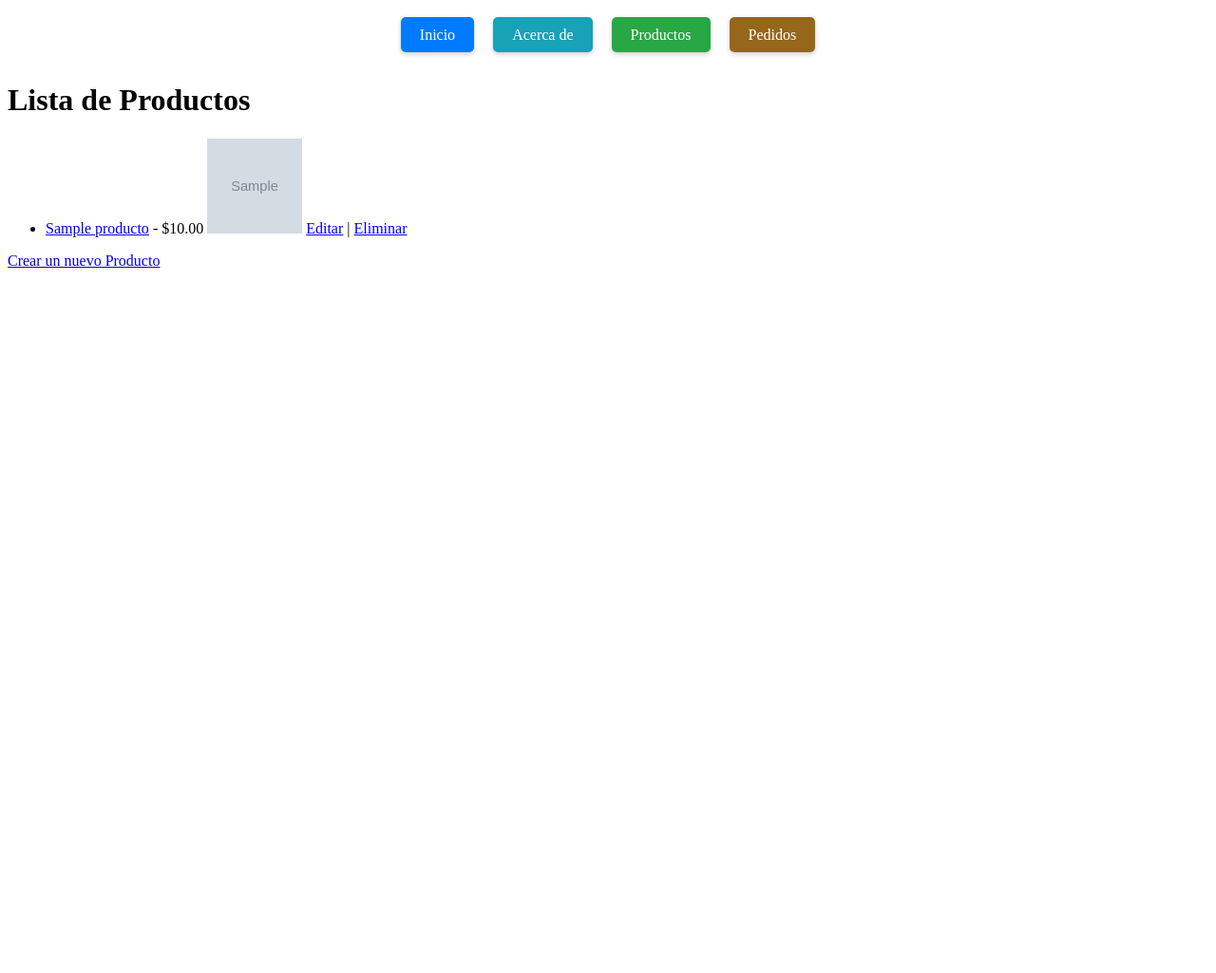
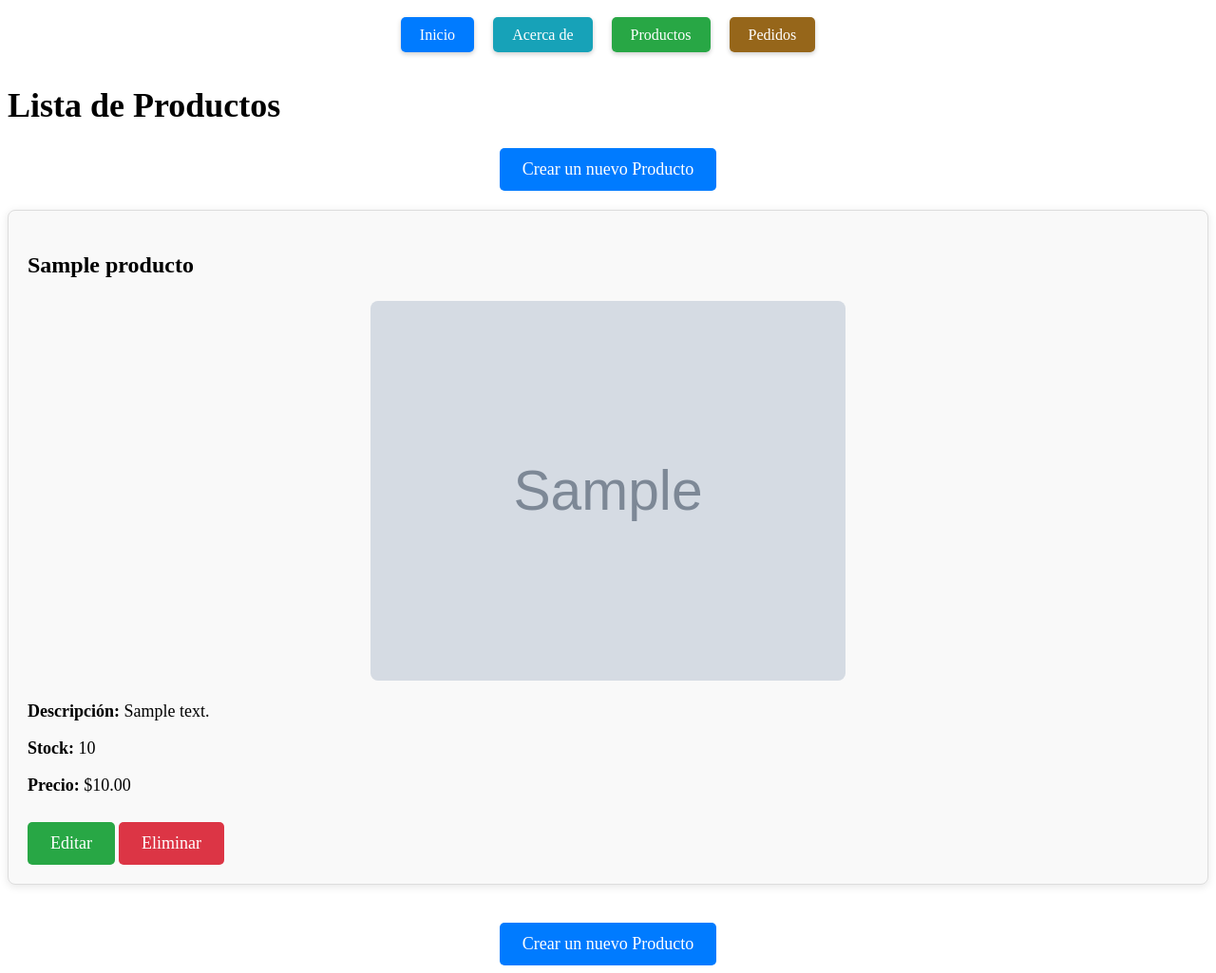
Before and after one commit to SalvaG67/TuPrimeraPagina-Breme, a Django app: page /productos/list/ in a window 1280 px wide. Shown: the whole page at 95% size. Before the commit the page ends 282 px from the top, so only its background shows below. Run offline with Django 5.2, Linux system fonts and the light colour scheme; tables that the repository leaves empty hold one stand-in row (values such as "Sample post"); grey boxes marked "Sample" are stand-in pictures.

Commit message:
agregar fotos

```diff
--- a/herreria/templates/herreria/producto_update.html
+++ b/herreria/templates/herreria/producto_update.html
@@ -2,7 +2,7 @@
 
 {% block content %}
   <h1>Editar Producto</h1>
-  <form method="post">
+  <form method="post" enctype="multipart/form-data">
     {% csrf_token %}
     {{ form.as_p }}
     <button type="submit">Actualizar Producto</button>
--- a/herreria/templates/herreria/productos_list.html
+++ b/herreria/templates/herreria/productos_list.html
@@ -1,22 +1,46 @@
 {% extends 'herreria/base.html' %}
 
 {% block content %}
-    <h1>Lista de Productos</h1>
-    <ul>
-        {% for producto in productos %}
-            <li>
-                <a href="{% url 'producto_update' producto.pk %}">{{ producto.nombre }}</a> - ${{ producto.precio }}
+    <div class="container mt-4">
+        <h1 style="font-size: 36px; font-weight: bold;">Lista de Productos</h1>
 
-                <!-- Mostrar la imagen del producto si existe -->
-                {% if producto.imagen %}
-                    <img src="{{ producto.imagen.url }}" alt="{{ producto.nombre }}" style="width: 100px; height: 100px;">
-                {% endif %}
-                <a href="{% url 'producto_update' producto.pk %}">Editar</a> |
-                <a href="{% url 'producto_delete' producto.pk %}">Eliminar</a>
-            </li>
-        {% empty %}
-            <p>No hay productos disponibles.</p>
-        {% endfor %}
-    </ul>
-    <a href="{% url 'producto_create' %}">Crear un nuevo Producto</a>
+        <div style="text-align: center; margin-bottom: 20px;">
+            <a href="{% url 'producto_create' %}" style="padding: 12px 24px; background-color: #007bff; color: white; text-decoration: none; border-radius: 5px; display: inline-block; font-size: 18px;">
+                Crear un nuevo Producto
+            </a>
+        </div>
+
+        <div style="display: flex; flex-wrap: wrap; gap: 20px;">
+            {% for producto in productos %}
+                <div style="flex: 1 1 calc(33.33% - 20px); padding: 20px; border: 1px solid #ddd; background-color: #f9f9f9; border-radius: 8px; box-shadow: 0 2px 10px rgba(0, 0, 0, 0.1);">
+                    <h3 style="font-size: 24px; font-weight: bold;">{{ producto.nombre }}</h3>
+
+                    <div style="text-align: center; margin-bottom: 10px;">
+                        {% if producto.imagen %}
+                            <img src="{{ producto.imagen.url }}" alt="{{ producto.nombre }}" style="width: 500px; height: 400px; object-fit: cover; border-radius: 8px;">
+                        {% else %}
+                            <img src="/static/default-image.jpg" alt="Imagen no disponible" style="width: 100px; height: 100px; object-fit: cover; border-radius: 8px;">
+                        {% endif %}
+                    </div>
+
+                    <p style="font-size: 18px;"><strong>Descripción:</strong> {{ producto.descripcion }}</p>
+                    <p style="font-size: 18px;"><strong>Stock:</strong> {{ producto.stock }}</p>
+                    <p style="font-size: 18px;"><strong>Precio:</strong> ${{ producto.precio }}</p>
+
+                    <div style="margin-top: 15px;">
+                        <a href="{% url 'producto_update' producto.pk %}" style="padding: 12px 24px; background-color: #28a745; color: white; text-decoration: none; border-radius: 5px; display: inline-block; font-size: 18px; margin-top: 10px;">Editar</a>
+                        <a href="{% url 'producto_delete' producto.pk %}" style="padding: 12px 24px; background-color: #dc3545; color: white; text-decoration: none; border-radius: 5px; display: inline-block; font-size: 18px; margin-top: 10px;">Eliminar</a>
+                    </div>
+                </div>
+            {% empty %}
+                <p style="font-size: 18px;">No hay productos disponibles.</p>
+            {% endfor %}
+        </div>
+
+        <div style="text-align: center; margin-top: 40px;">
+            <a href="{% url 'producto_create' %}" style="padding: 12px 24px; background-color: #007bff; color: white; text-decoration: none; border-radius: 5px; display: inline-block; font-size: 18px;">
+                Crear un nuevo Producto
+            </a>
+        </div>
+    </div>
 {% endblock %}
--- a/pagina/urls.py
+++ b/pagina/urls.py
@@ -34,6 +34,7 @@ urlpatterns += [
     path('productos/create/', views.productocreateview.as_view(), name='producto_create'),
     path('productos/update/<int:pk>', views.productoupdateview.as_view(), name='producto_update'),
     path('productos/delete/<int:pk>/', views.productodeleteview.as_view(), name='producto_delete'),
-]
+] + static(settings.MEDIA_URL, document_root=settings.MEDIA_ROOT)
+
 if settings.DEBUG:
     urlpatterns += static(settings.MEDIA_URL, document_root=settings.MEDIA_ROOT)
```
Also changed, not shown: herreria/templates/herreria/producto_create.html (+2 -7 lines), pagina/settings.py (+3 -4 lines), media/productos/changes-sheet_XbAtGFS.png (added), media/productos/images.jpg (added), media/productos/pokemaster_343217.jpg (added).
